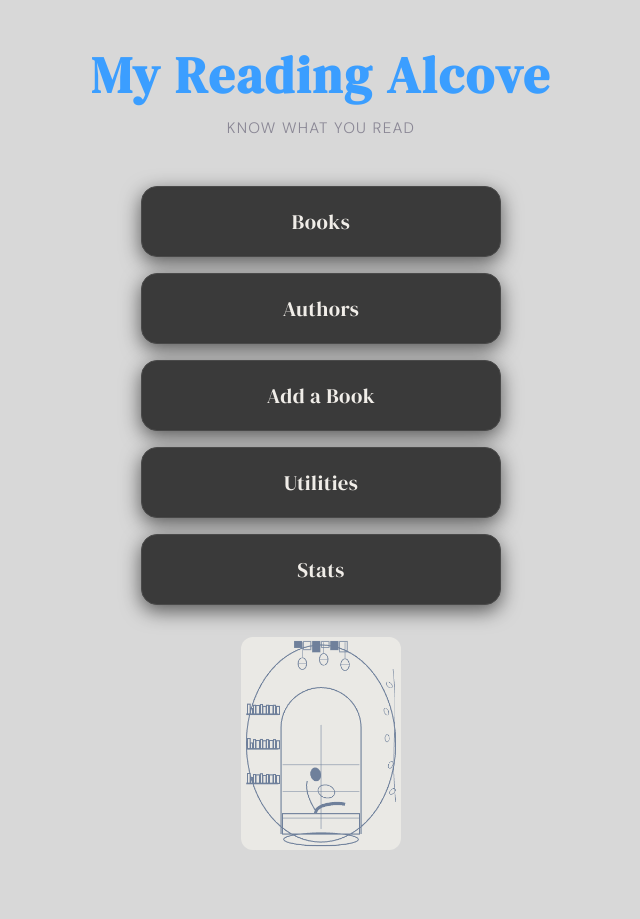
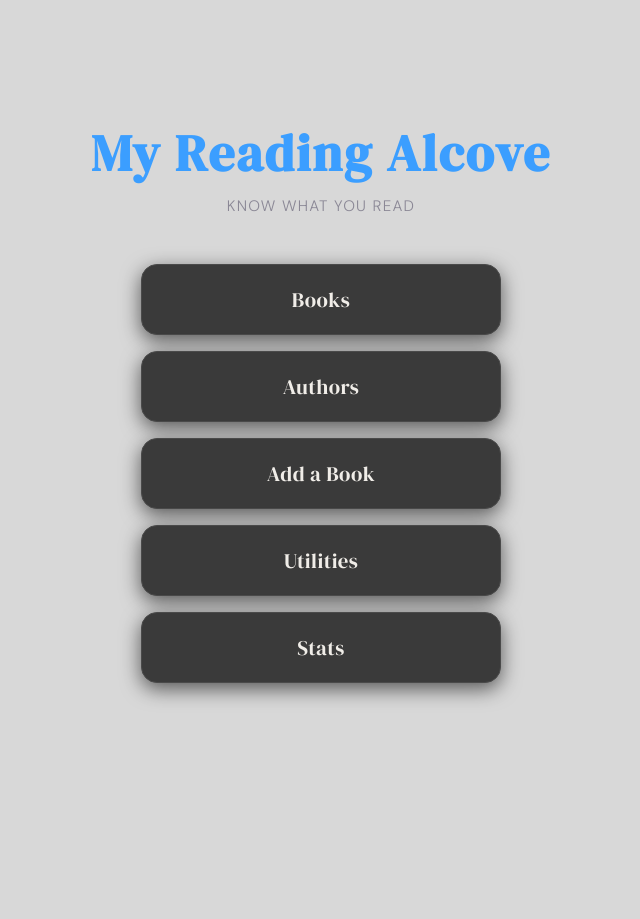
Before and after one commit to dpj1951/my-reading-room, a Flask app: page / in a window 1280 px wide. Shown: the whole page, without its empty margins (319-959 px from the left). After the commit the page ends 702 px from the top, so only its background shows below. Run offline with Flask 3, Linux system fonts and the light colour scheme.

Commit message:
fix: remove alcove logo footer from home page

```diff
--- a/templates/home.html
+++ b/templates/home.html
@@ -108,14 +108,3 @@
   });
 })();
 </script>
-
-  <!-- Alcove Logo Footer -->
-  <div style="text-align:center; padding: 2rem 0 1.5rem; opacity: 0.55;">
-    <img src="{{ url_for('static', filename='icons/alcove_logo.png') }}"
-         alt="My Reading Alcove"
-         style="width: 160px; border-radius: 12px; display: inline-block;">
-  </div>
-
-  <!-- Alcove logo footer -->
-</body>
-</html>
```
